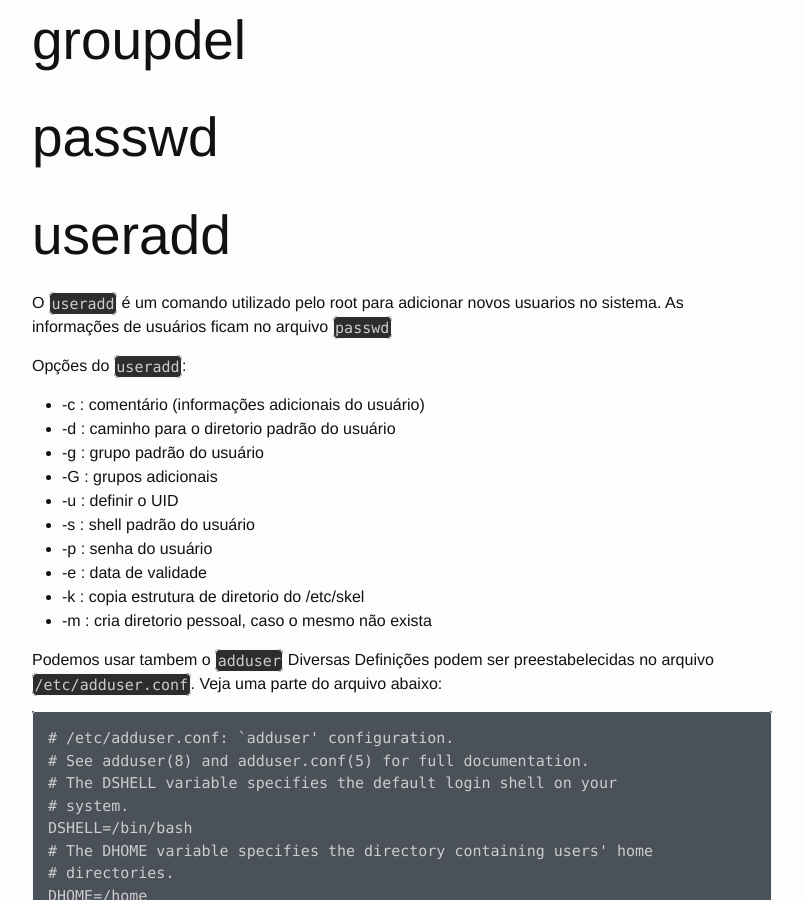
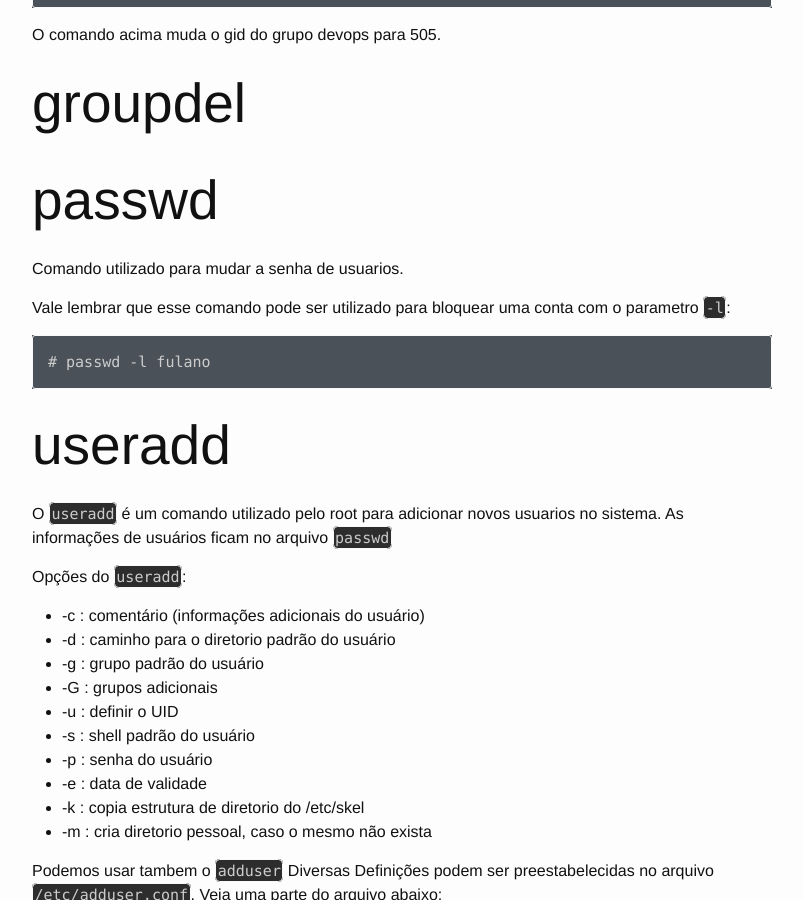
Before and after one commit to alphabraga/lpic1, a Jekyll site: the page built from topicos/107/107-1-gerencie-usuarios-e-grupos-e-arquivos-de-sistema-relacionados.md, in a window 1280 px wide and 900 px high, scrolled down 7404 px. Shown: the whole window, without its empty margins (238-1041 px from the left). Built offline with Jekyll 4.4.1, drawn with Linux system fonts in a browser that asks for light colours; some of the changed text lies outside the part shown.

Commit message:
atualizacoes ...

```diff
--- a/topicos/107/107-1-gerencie-usuarios-e-grupos-e-arquivos-de-sistema-relacionados.md
+++ b/topicos/107/107-1-gerencie-usuarios-e-grupos-e-arquivos-de-sistema-relacionados.md
@@ -165,6 +165,7 @@
 	fax:x:21:
 	voice:x:22:
 
+O arquivo /etc/group deve ser editado com o comando `vigr` para evitar que o arquivo seja comrrompido.
 
 
 ## /etc/login.defs
@@ -306,6 +307,12 @@
 
 ## passwd
 
+Comando utilizado para mudar a senha de usuarios.
+
+Vale lembrar que esse comando pode ser utilizado para bloquear uma conta com o parametro `-l`:
+
+	# passwd -l fulano
+
 
 ## useradd
 
@@ -363,6 +370,9 @@
 
 ## usermod
 
+Podemos bloquear um usuário cvom o parametro `-L`:
+
+	# usermod -L fulano
 
 ## newgrp
 
```
